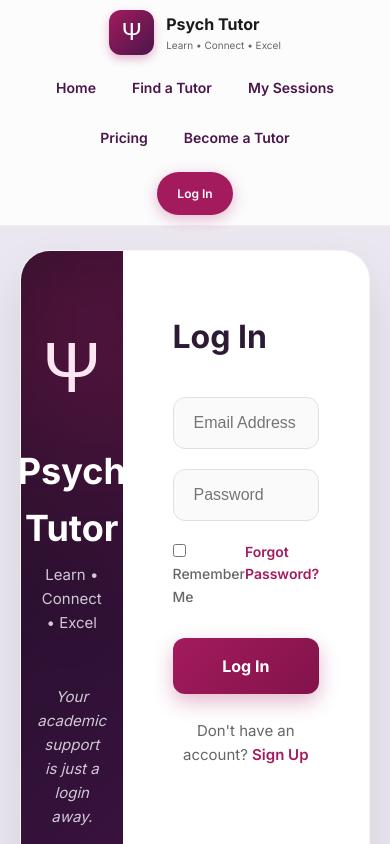
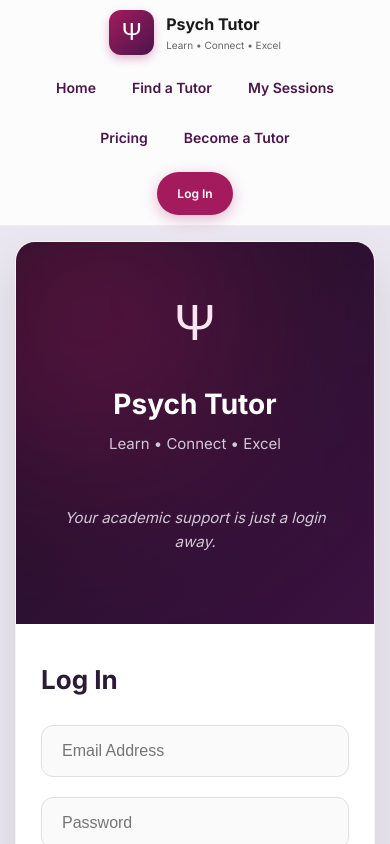
Before and after one commit to Kelvin-Mante/psychology-website, a React (Vite) app: page /login in a window 390 px wide. Shown: the top 844 px of the page. Built offline with nearby package versions, Linux system fonts and the light colour scheme; no server answers.

Commit message:
fix log in problem

```diff
--- a/src/Login.css
+++ b/src/Login.css
@@ -164,3 +164,67 @@
 .signup-link a:hover {
   text-decoration: underline;
 }
+@media (max-width: 768px) {
+  .login-page {
+    padding: 15px;
+    min-height: auto;
+  }
+
+  .login-container {
+    flex-direction: column;
+    border-radius: 20px;
+  }
+
+  .login-left {
+    padding: 40px 30px;
+  }
+
+  .login-left h1 {
+    font-size: 28px;
+  }
+
+  .login-logo {
+    font-size: 50px;
+  }
+
+  .login-quote {
+    font-size: 14px;
+  }
+
+  .login-right {
+    padding: 35px 25px;
+  }
+
+  .login-right h2 {
+    font-size: 26px;
+    margin-bottom: 25px;
+  }
+
+  /* THE FIX: Stack Remember Me and Forgot Password */
+  .login-options {
+    flex-direction: column;
+    align-items: flex-start;
+    gap: 12px;
+    margin-bottom: 25px;
+  }
+
+  .login-options label {
+    font-size: 14px;
+    display: flex;
+    align-items: center;
+    gap: 8px;
+  }
+
+  .login-options a {
+    font-size: 14px;
+  }
+
+  .login-submit {
+    padding: 16px;
+    font-size: 16px;
+  }
+
+  .signup-link {
+    font-size: 14px;
+  }
+}
```
